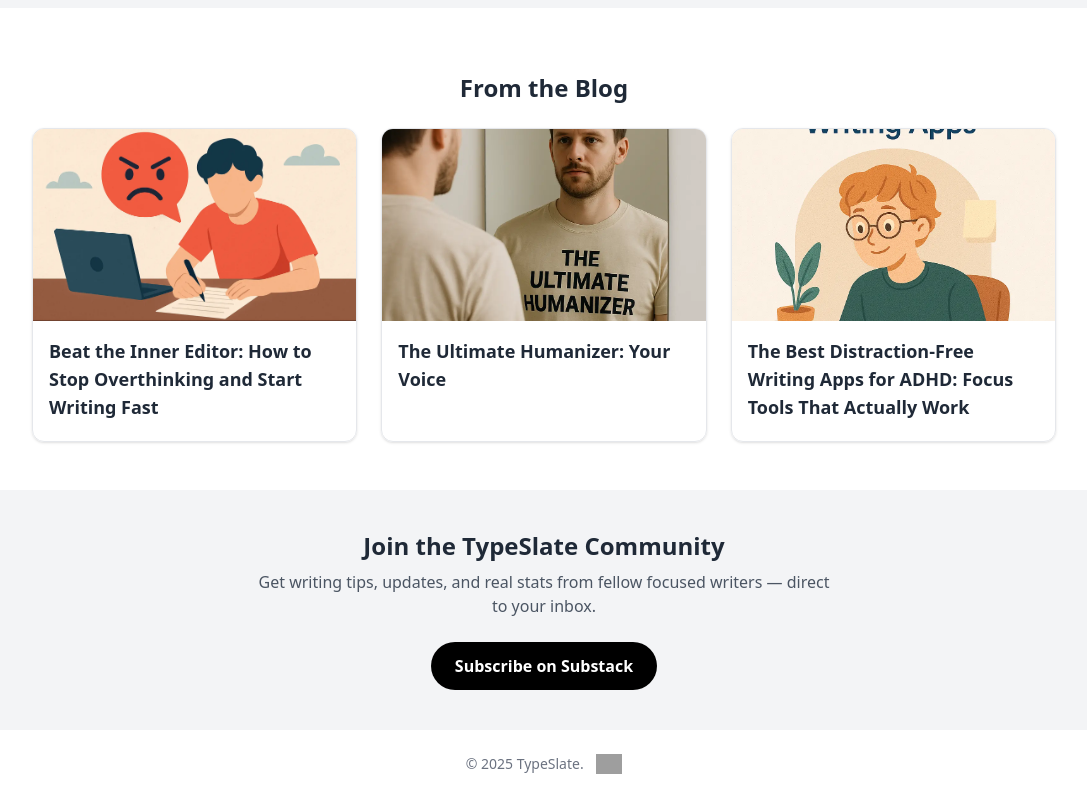
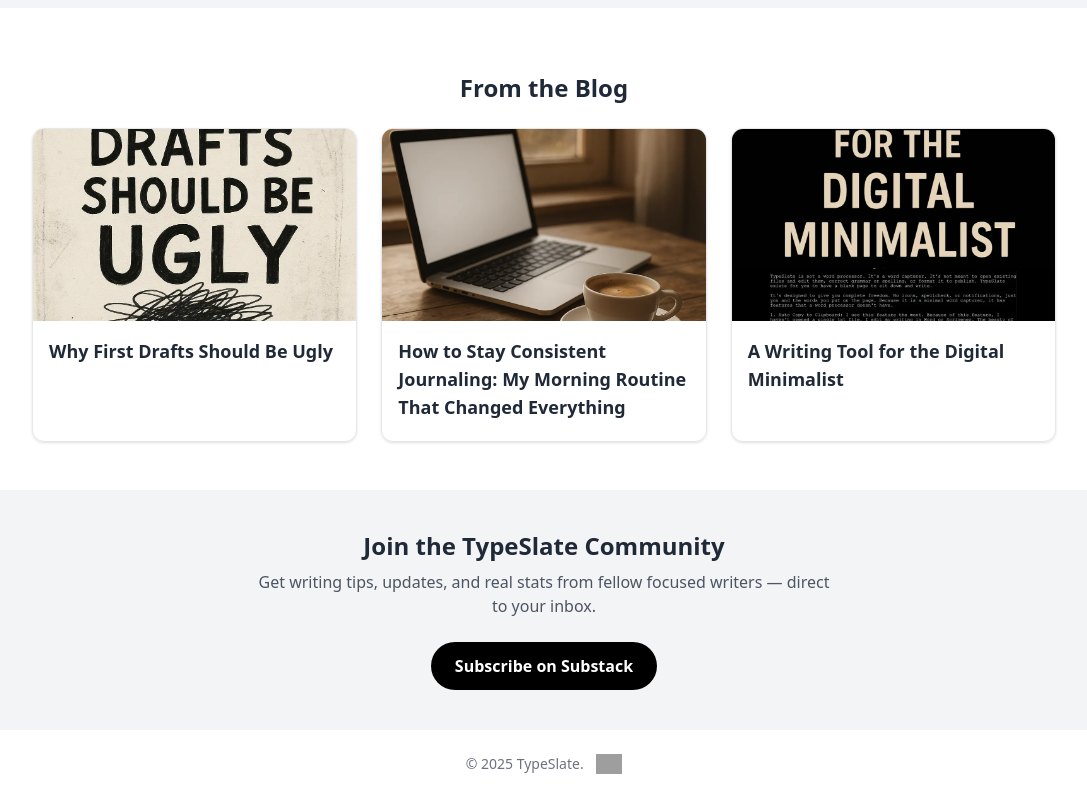
Before and after one commit to Josh-writes/typeslate-website, a plain HTML site: page index.html in a window 1280 px wide. Shown: the part 1200-1987 px from the top of the page, without its empty margins (96-1183 px from the left). Drawn offline with nearby package versions, Linux system fonts and the light colour scheme; grey boxes are pictures that could not be loaded.

Commit message:
updated home page

```diff
--- a/index.html
+++ b/index.html
@@ -116,24 +116,24 @@
   <div class="max-w-5xl mx-auto">
     <h2 class="text-2xl font-bold text-gray-800 mb-6 text-center">From the Blog</h2>
     <div class="grid gap-6 sm:grid-cols-2 md:grid-cols-3">
-      <a href="/blog/beat-the-inner-editor/" class="block border rounded-xl overflow-hidden shadow hover:shadow-lg transition">
-        <img src="/images/blog/beat-the-inner-editor.webp" alt="Beat the Inner Editor: How to Stop Overthinking and Start Writing Fast" class="w-full h-48 object-cover" />
+      <a href="/blog/why-first-drafts-should-be-ugly/" class="block border rounded-xl overflow-hidden shadow hover:shadow-lg transition">
+        <img src="/images/blog/why-first-drafts-should-be-ugly.webp" alt="Why First Drafts Should Be Ugly" class="w-full h-48 object-cover" />
         <div class="p-4">
-          <h3 class="text-lg font-semibold mb-1">Beat the Inner Editor: How to Stop Overthinking and Start Writing Fast</h3>
+          <h3 class="text-lg font-semibold mb-1">Why First Drafts Should Be Ugly</h3>
           <p class="text-sm text-gray-600"></p>
         </div>
       </a>
-<a href="/blog/the-ultimate-humanizer/" class="block border rounded-xl overflow-hidden shadow hover:shadow-lg transition">
-        <img src="/images/blog/the-ultimate-humanizer.webp" alt="The Ultimate Humanizer: Your Voice" class="w-full h-48 object-cover" />
+<a href="/blog/how-to-stay-consistent-journaling/" class="block border rounded-xl overflow-hidden shadow hover:shadow-lg transition">
+        <img src="/images/blog/how-to-stay-consistent-journaling.webp" alt="How to Stay Consistent Journaling: My Morning Routine That Changed Everything" class="w-full h-48 object-cover" />
         <div class="p-4">
-          <h3 class="text-lg font-semibold mb-1">The Ultimate Humanizer: Your Voice</h3>
+          <h3 class="text-lg font-semibold mb-1">How to Stay Consistent Journaling: My Morning Routine That Changed Everything</h3>
           <p class="text-sm text-gray-600"></p>
         </div>
       </a>
-<a href="/blog/best-writing-app-for-adhd/" class="block border rounded-xl overflow-hidden shadow hover:shadow-lg transition">
-        <img src="/images/blog/best-writing-app-for-adhd.webp" alt="The Best Distraction-Free Writing Apps for ADHD: Focus Tools That Actually Work" class="w-full h-48 object-cover" />
+<a href="/blog/a-writing-tool-for-the-digital-minimalist/" class="block border rounded-xl overflow-hidden shadow hover:shadow-lg transition">
+        <img src="/images/blog/a-writing-tool-for-the-digital-minimalist.webp" alt="A Writing Tool for the Digital Minimalist" class="w-full h-48 object-cover" />
         <div class="p-4">
-          <h3 class="text-lg font-semibold mb-1">The Best Distraction-Free Writing Apps for ADHD: Focus Tools That Actually Work</h3>
+          <h3 class="text-lg font-semibold mb-1">A Writing Tool for the Digital Minimalist</h3>
           <p class="text-sm text-gray-600"></p>
         </div>
       </a>
```
